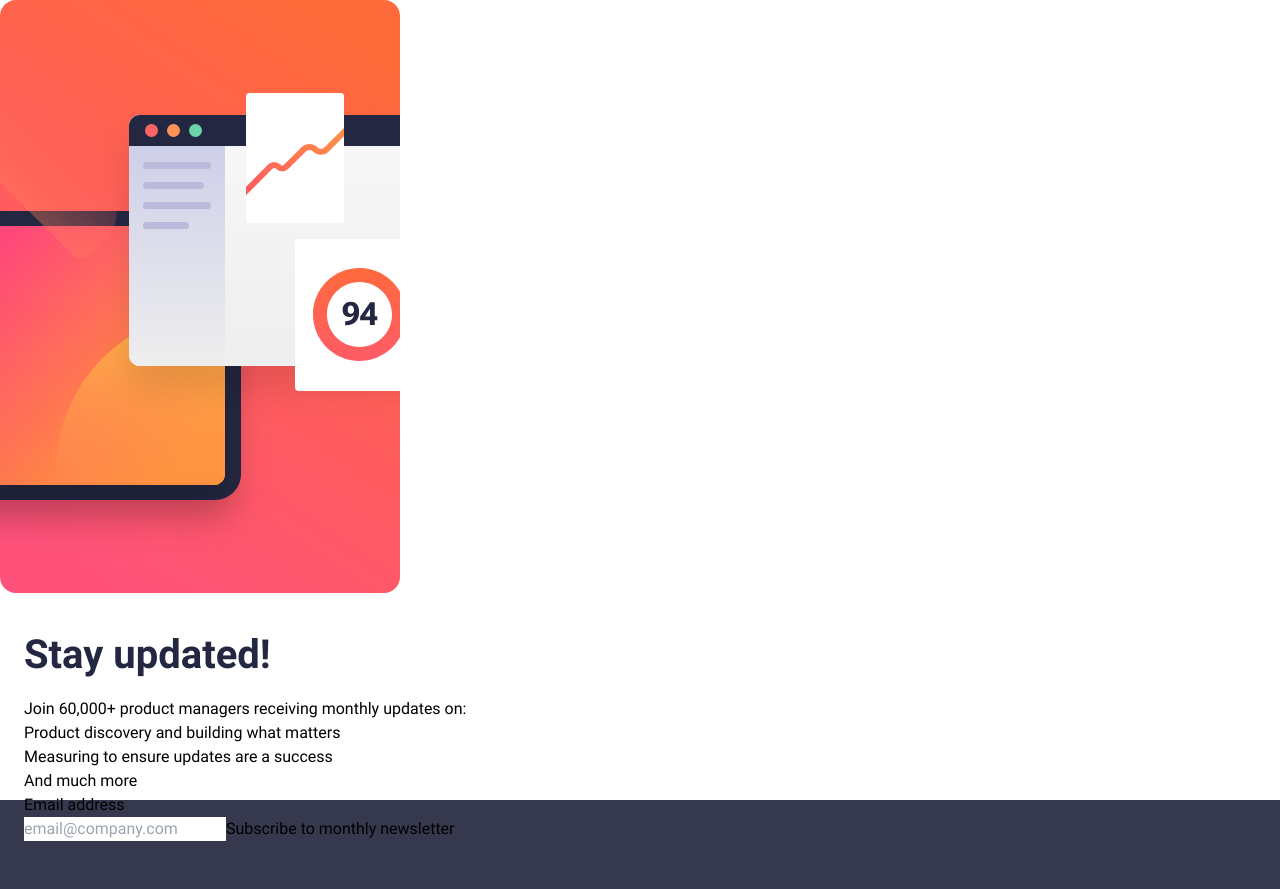
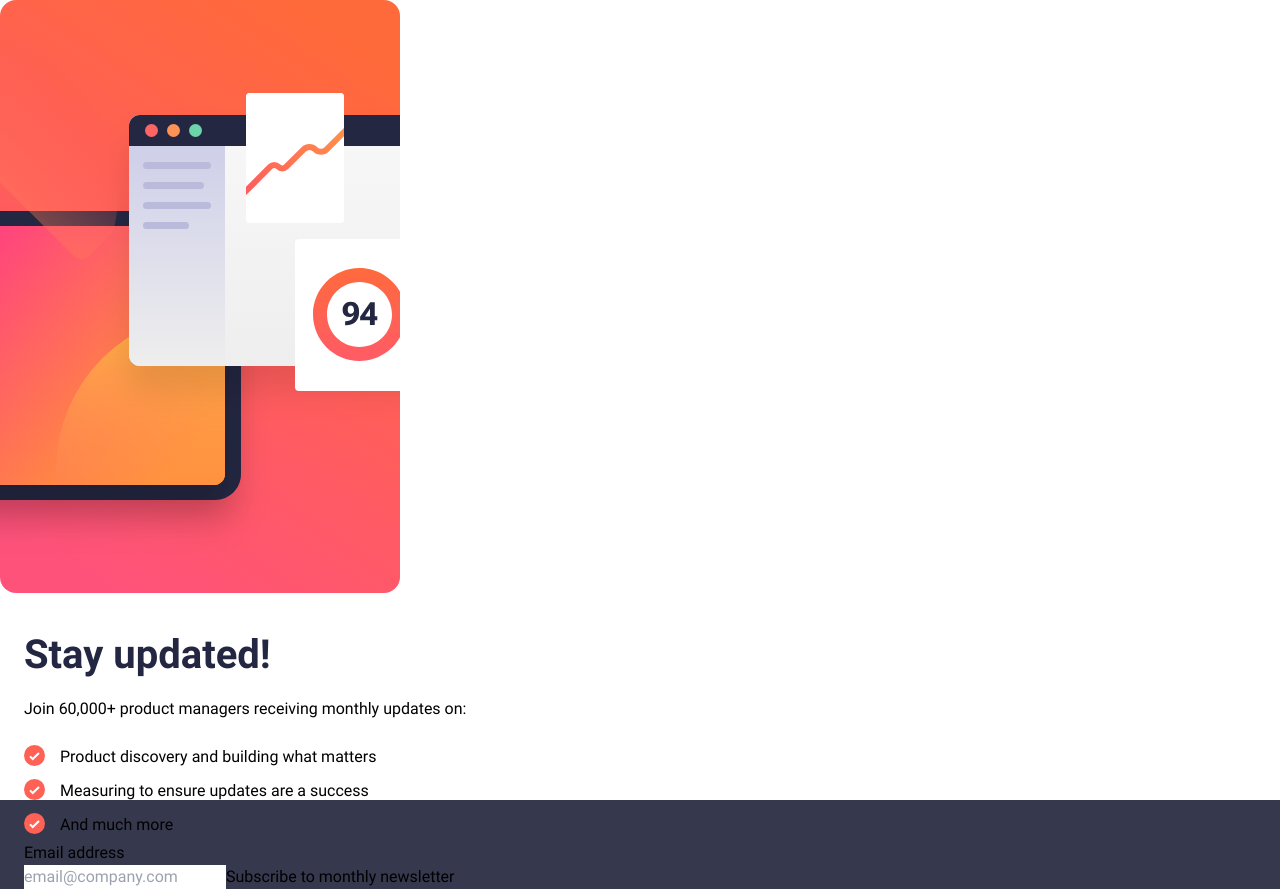
Before and after one commit to JorgeAMendoza/newsletter-sign-up, a React (Vite) app: page / in a window 1280 px wide. Before the commit the page ends 841 px from the top, so only its background shows below. Built offline with nearby package versions, Linux system fonts and the light colour scheme.

Commit message:
style the list of benefits for signing up

```diff
--- a/src/App.tsx
+++ b/src/App.tsx
@@ -46,10 +46,20 @@ function App() {
           <p className="mt-3">
             Join 60,000+ product managers receiving monthly updates on:
           </p>
-          <ul>
-            <li>Product discovery and building what matters</li>
-            <li>Measuring to ensure updates are a success</li>
-            <li>And much more</li>
+          <ul className="list-image-checkmark pl-7 mt-6 space-y-1.5 marker:border-x-2 list-outside">
+            <li>
+              <p className="-translate-y-1 ml-2">
+                Product discovery and building what matters
+              </p>
+            </li>
+            <li>
+              <p className="-translate-y-1 ml-2">
+                Measuring to ensure updates are a success
+              </p>
+            </li>
+            <li>
+              <p className="-translate-y-1 ml-2">And much more</p>
+            </li>
           </ul>
           <SignUp submitEmail={setConfirmingEmail} />
         </div>
--- a/tailwind.config.js
+++ b/tailwind.config.js
@@ -2,7 +2,11 @@
 export default {
   content: ['./index.html', './src/**/*.{js,jsx,ts,tsx}'],
   theme: {
-    extend: {},
+    extend: {
+      listStyleImage: {
+        checkmark: 'url("/src/assets/images/icon-list.svg")',
+      },
+    },
     colors: {
       navy: {
         pale: '#36384D',
```
